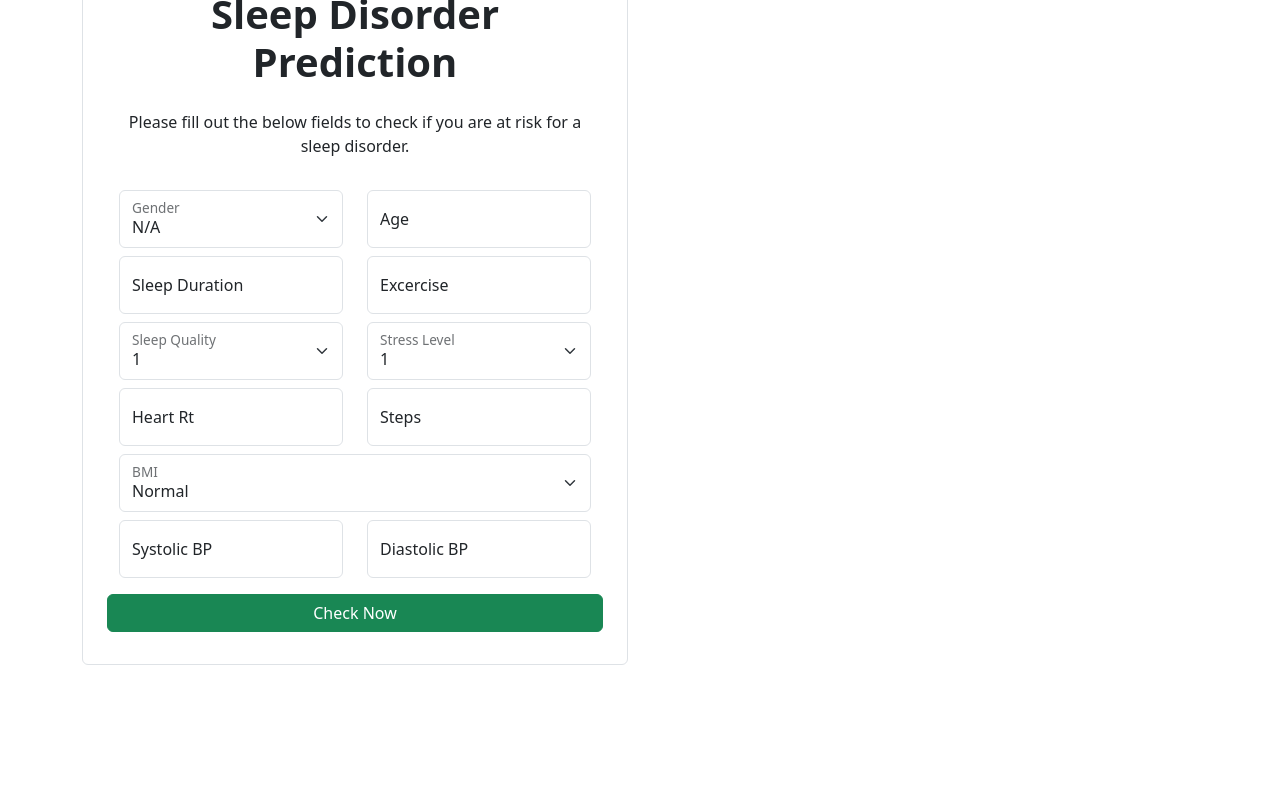
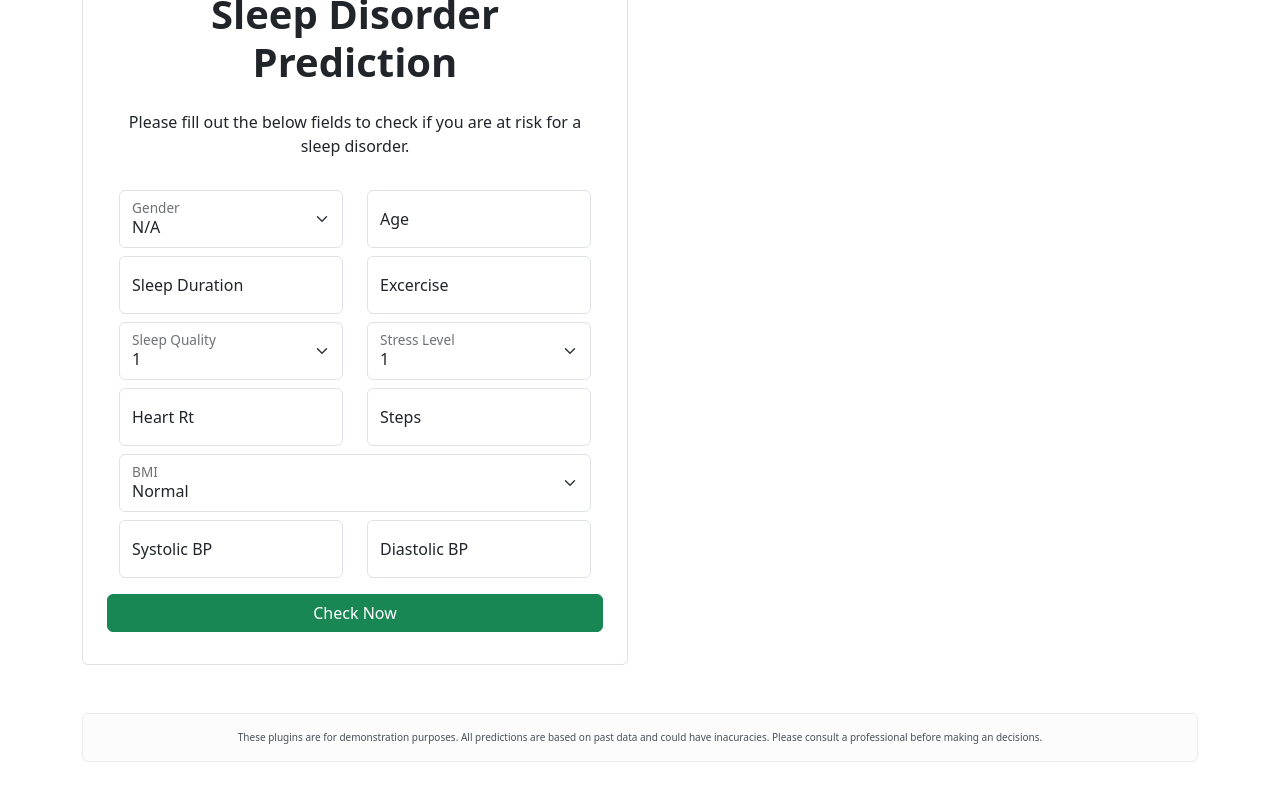
Before and after one commit to joelreji/rejiMart, a React (Create React App) app: page /plugins in a window 1280 px wide. Shown: the part 682-1482 px from the top of the page. Before the commit the page ends 1443 px from the top, so only its background shows below. Built offline with nearby package versions, Linux system fonts and the light colour scheme.

Commit message:
disclaimer

```diff
--- a/src/components/Demo.jsx
+++ b/src/components/Demo.jsx
@@ -1,5 +1,5 @@
 import './Components.css';
-import { Container, Row, Col, Accordion } from "react-bootstrap"
+import { Container, Row, Col, Accordion, Alert} from "react-bootstrap"
 import SleepPred from './SleepPred';
 
 const Demo = () => {
@@ -31,6 +31,7 @@ const Demo = () => {
               </Accordion>
             </Col>
           </Row>
+          <Alert variant='light' style={{ fontSize: '10px' }}>These plugins are for demonstration purposes. All predictions are based on past data and could have inacuracies. Please consult a professional before making an decisions.</Alert>
         </Container>
       </div>
     </div>
--- a/src/components/SleepPred.jsx
+++ b/src/components/SleepPred.jsx
@@ -1,5 +1,5 @@
 import React, { useState } from 'react';
-import { Row, Col, Card, FloatingLabel, Form, Button, Modal, Tooltip, OverlayTrigger } from "react-bootstrap"
+import { Row, Col, Card, FloatingLabel, Form, Button, Modal, Tooltip, OverlayTrigger} from "react-bootstrap"
 import axios from 'axios';
 
 
```
